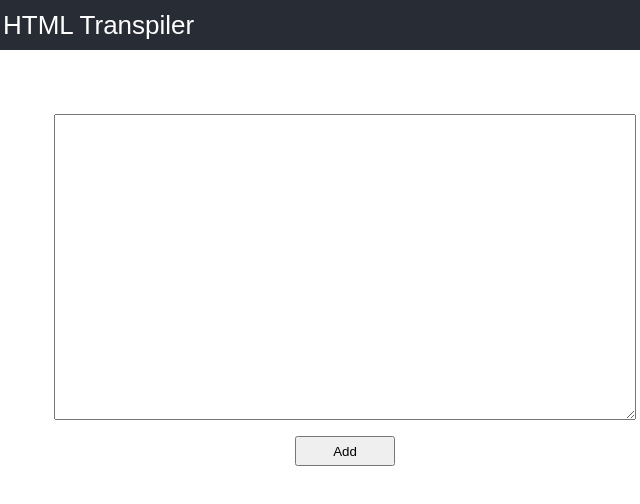
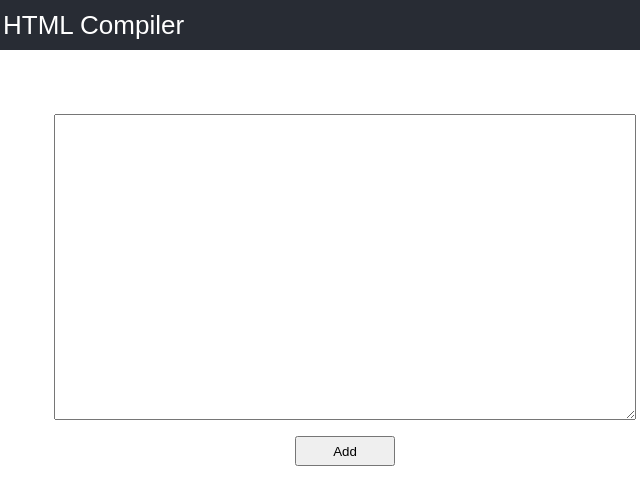
Before and after one commit to danielleye/html-compiler, a plain HTML site: page index.html in a window 1280 px wide. Shown: the full height of the page, 17-657 px from the left. Drawn offline with Linux system fonts and the light colour scheme.

Commit message:
fix page title

```diff
--- a/index.html
+++ b/index.html
@@ -3,12 +3,12 @@
 <head>
     <meta charset="UTF-8">
     <meta name="viewport" content="width=device-width, initial-scale=1.0">
-    <title>Document</title>
+    <title>HTML Compiler</title>
     <link rel="stylesheet" href="main.css">
 </head>
 <body>
     <header class="app-header">
-        HTML Transpiler
+        HTML Compiler
     </header>
     <div class="main-app">
         <div class="input-area">
```
